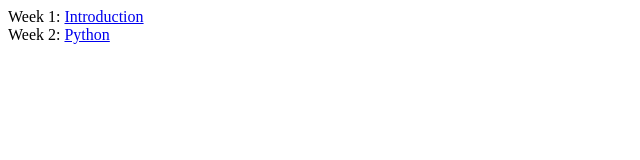
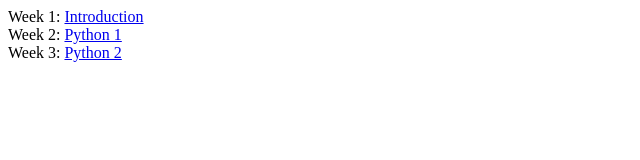
Before and after one commit to averyyip/averyyip.github.io, a plain HTML site: page index.html in a window 1280 px wide. Shown: the whole page, without its empty margins (0-640 px from the left). Drawn offline with Linux system fonts and the light colour scheme.

Commit message:
Added week 3

```diff
--- a/index.html
+++ b/index.html
@@ -8,7 +8,10 @@
         <a href=" https://docs.google.com/presentation/d/1_bTTADhJiVa05Ul6NqqAfu5EvZO7TO6RXkk7kvnEusI/edit?usp=sharing">Introduction</a>
     </div>
     <div>Week 2:
-        <a href="https://docs.google.com/presentation/d/13E9f2RvuKoE22YeQgFd3Y80qKEpacdslCPQpP9DGE1Q/edit?usp=sharing">Python</a>
+        <a href="https://docs.google.com/presentation/d/13E9f2RvuKoE22YeQgFd3Y80qKEpacdslCPQpP9DGE1Q/edit?usp=sharing">Python 1</a>
+    </div>
+    <div>Week 3:
+        <a href="https://docs.google.com/presentation/d/10W3WhUiDHqFD41ScJ3preZVHgIwvMs1Vro29PlFpWhE/edit?usp=sharing">Python 2</a>
     </div>
 </body>
 </html>
```
